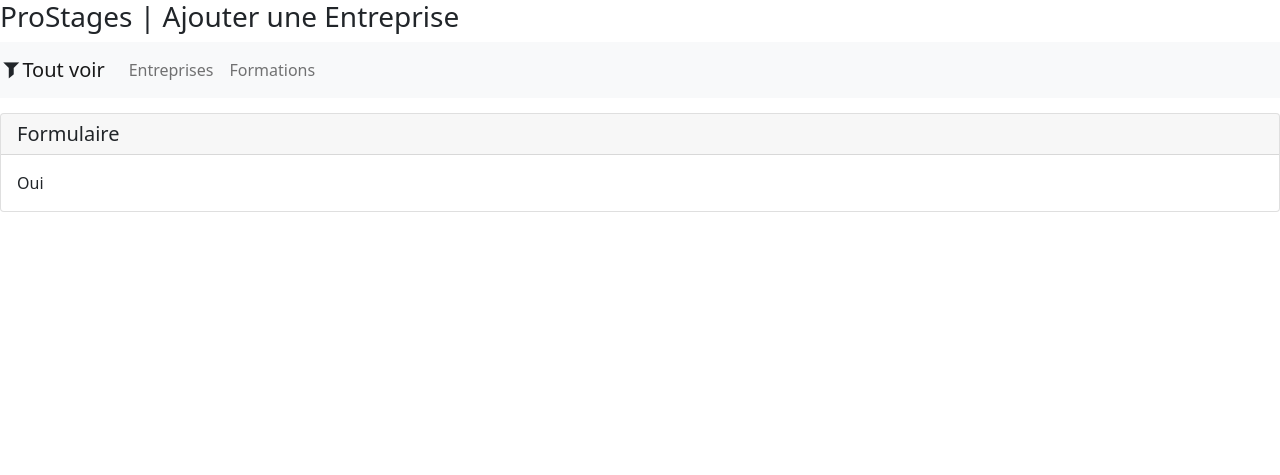
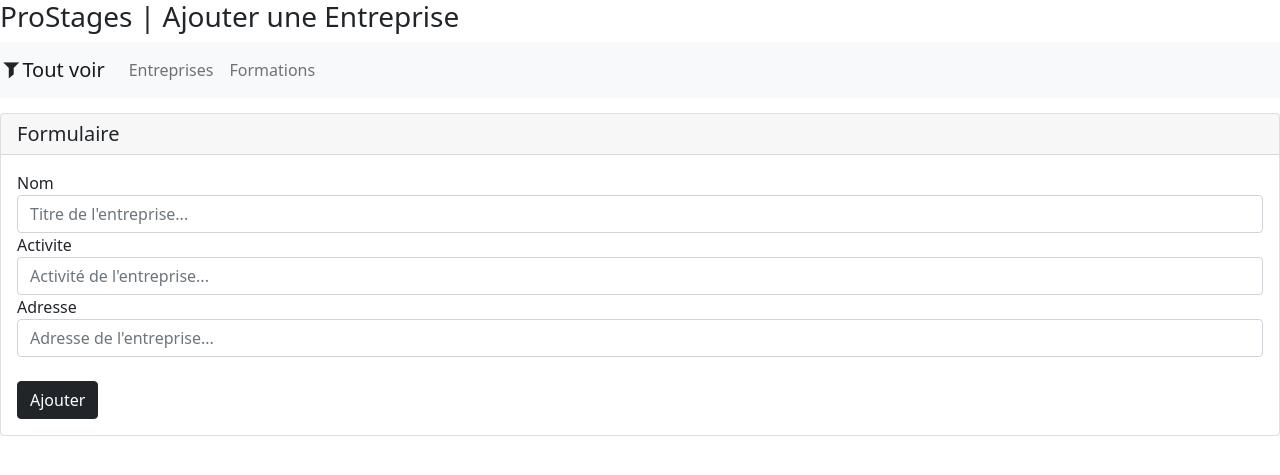
Before and after one commit to Ariedam64/symfony, a Symfony app: template templates/pro_stages/ajouterEntreprise.html.twig in a window 1280 px wide. Shown: the top 475 px of the page. Run offline with Twig, Linux system fonts and the light colour scheme; the template is opened without the code that fills it, so the values that code supplies are empty; form fields are guessed from the names that the template uses; some libraries are stand-ins or nearby versions.

Commit message:
Création de l'affichage du formulaire

```diff
--- a/templates/pro_stages/ajouterEntreprise.html.twig
+++ b/templates/pro_stages/ajouterEntreprise.html.twig
@@ -9,5 +9,19 @@ Formulaire
 {% endblock %}
 
 {% block contenuSupp %}
-Oui
+
+{{form_start(vueFormulaire)}}
+
+<label> Nom </label>
+{{form_widget(vueFormulaire.nom, {'attr':{'placeholder':"Titre de l'entreprise..."}})}}
+
+<label> Activite </label>
+{{form_widget(vueFormulaire.activite, {'attr':{'placeholder':"Activité de l'entreprise..."}})}}
+
+<label> Adresse </label>
+{{form_widget(vueFormulaire.adresse, {'attr':{'placeholder':"Adresse de l'entreprise..."}})}}
+
+<br><button type="submit" class="btn btn-dark">Ajouter</button>
+
+{{form_end(vueFormulaire)}}
 {% endblock %}
```
Also changed, not shown: src/Controller/ProStagesController.php (+25 -2 lines), 1 other file.
